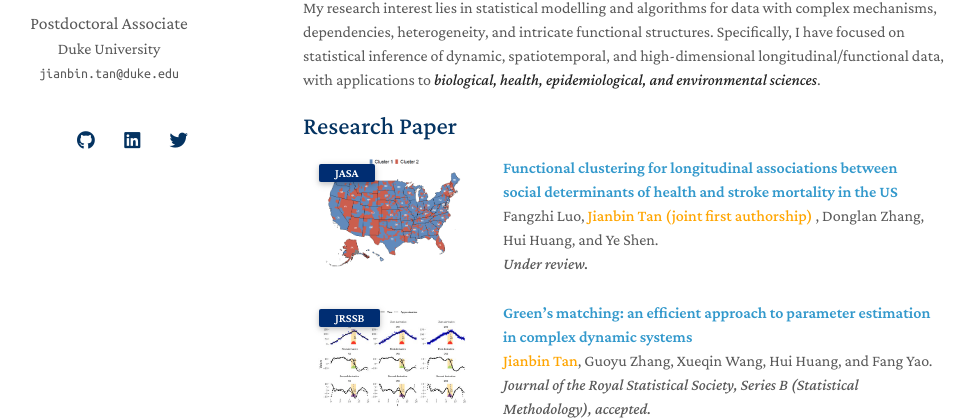
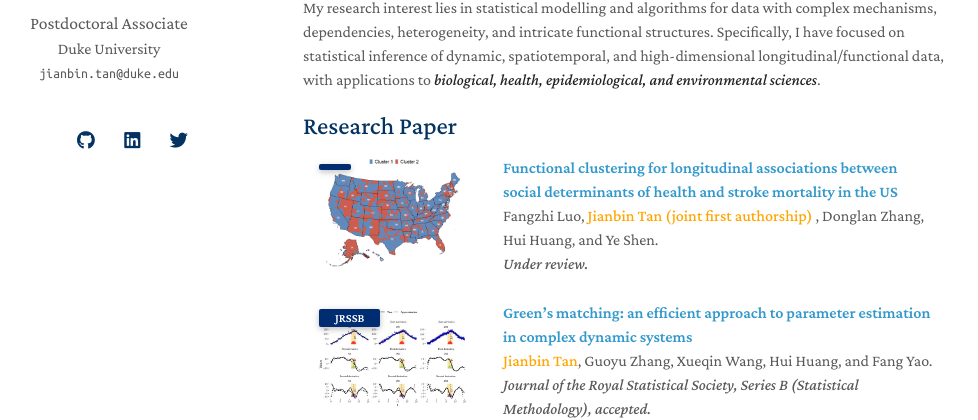
Before and after one commit to Tan-jianbin/Tan-jianbin.github.io, a Jekyll site: the page built from index.md, in a window 1280 px wide and 900 px high. Shown: the part 277-697 px from the top of the window, without its empty margins (167-1145 px from the left). Built offline with Jekyll 4.4.1, drawn with Linux system fonts in a browser that asks for light colours; nearby versions of some CDN libraries; a style sheet for code colours, icons or effects is not loaded; our own code applies the rules of GitHub Pages for plain Markdown files.

Commit message:
Update publications.md

```diff
--- a/_includes/publications.md
+++ b/_includes/publications.md
@@ -24,7 +24,7 @@
 
    <div class="col-sm-3 abbr" style="position: relative;padding-right: 15px;padding-left: 15px;max-width: 150px;max-height: 150px">
     <img src="assets/img/clusterres8.png" style="width: auto; height: auto">
-    <abbr class="badge">JASA</abbr>
+    <abbr class="badge"> </abbr>
   </div>
   <div class="col-sm-9" style="position: relative;padding-right: 15px;padding-left: 20px;">
     <div class="title"><a href=" ">Functional clustering for longitudinal associations between social determinants of health and stroke mortality in the US</a></div>
```
